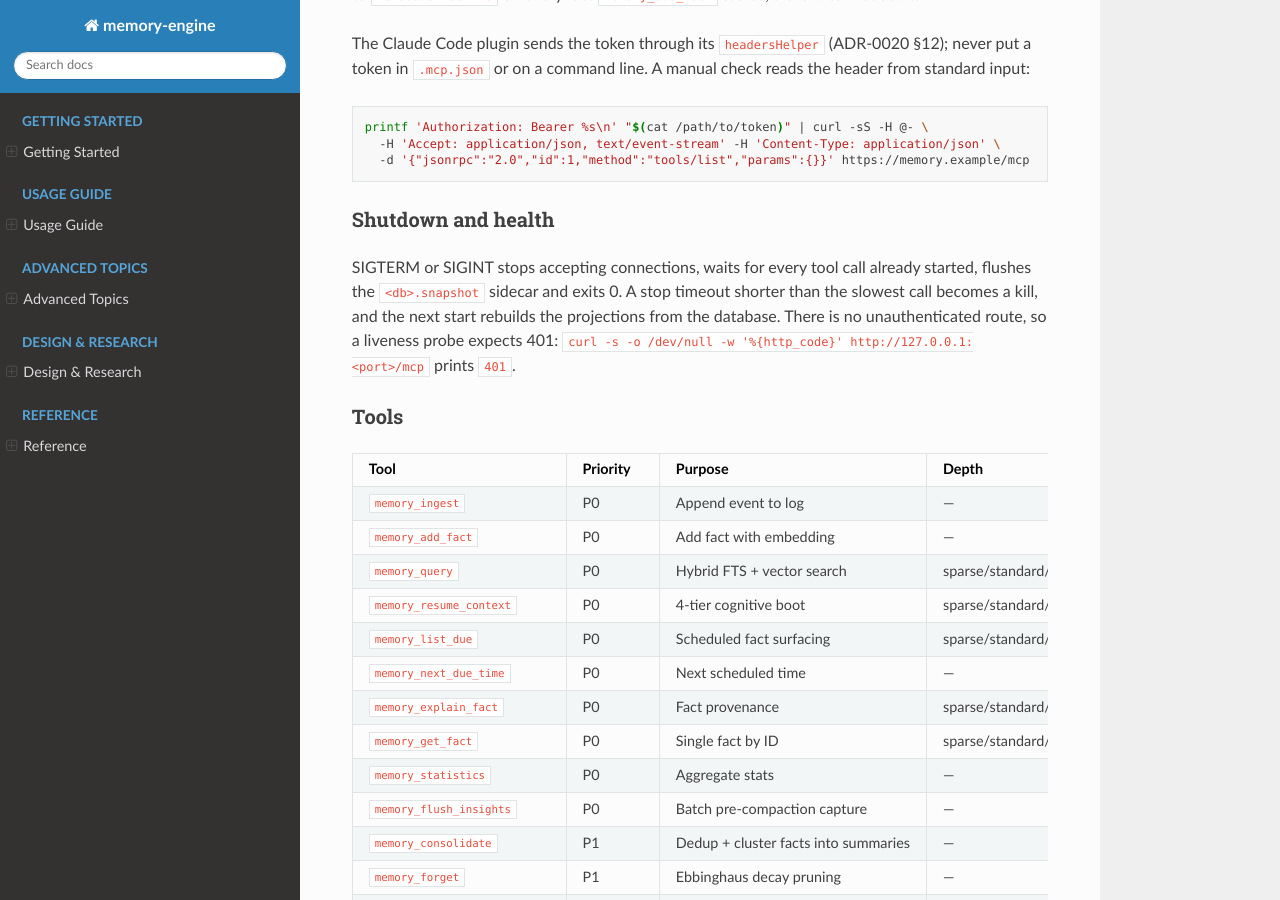
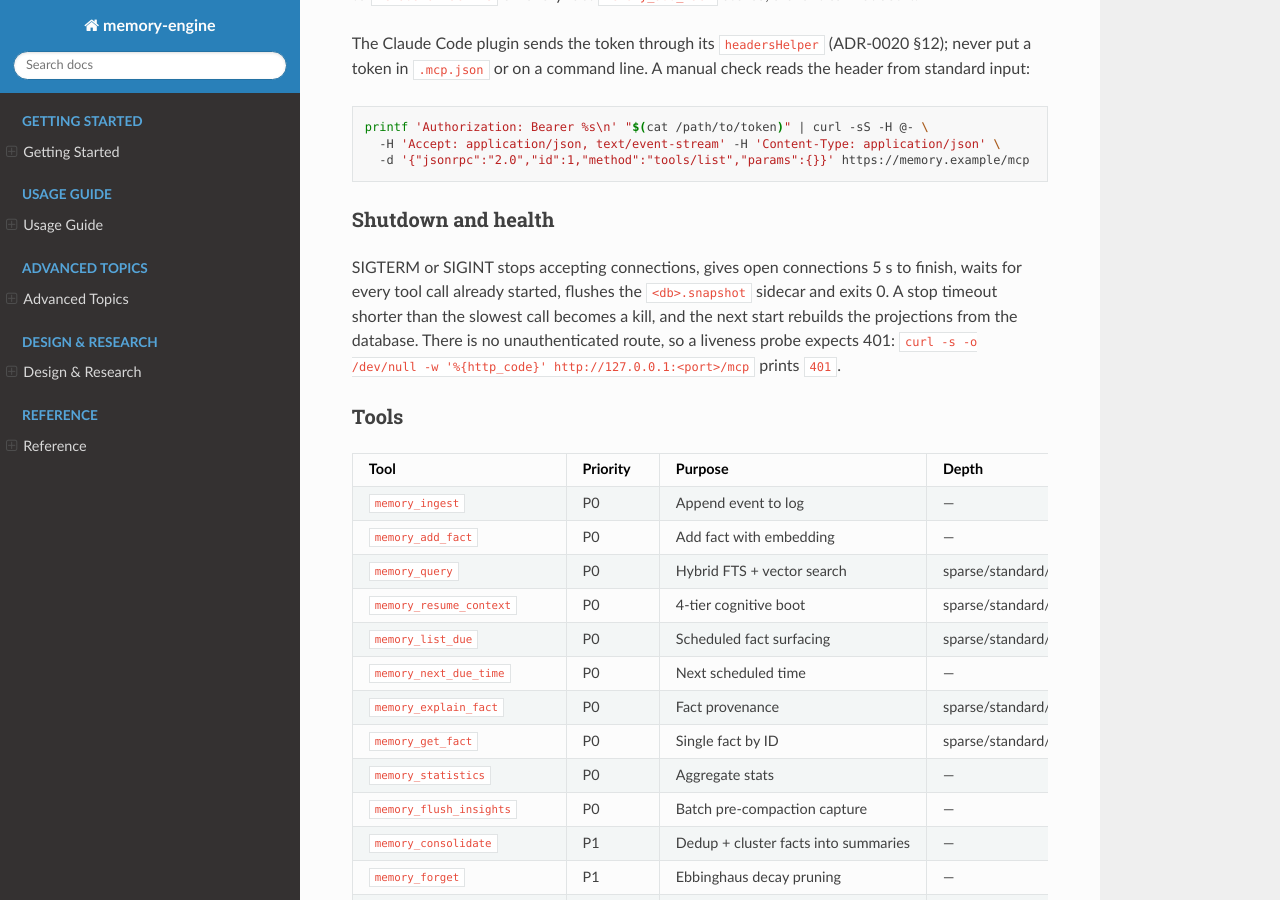
Before and after one commit to dutiona/memory-engine, a Sphinx documentation site: the page built from docs/reference/mcp-server.md, in a window 1280 px wide and 900 px high, scrolled down 3086 px. Built offline with Sphinx 7.4.7 and the Read the Docs theme 3.1.0, drawn with Linux system fonts in a browser that asks for light colours; pages that are not in the unit, such as notebooks, are missing from menus.

Commit message:
docs(mcp): state the shutdown's connection grace period
Refs dutiona/infra#37

```diff
--- a/docs/reference/mcp-server.md
+++ b/docs/reference/mcp-server.md
@@ -125,8 +125,8 @@ printf 'Authorization: Bearer %s\n' "$(cat /path/to/token)" | curl -sS -H @- \
 
 ### Shutdown and health
 
-SIGTERM or SIGINT stops accepting connections, waits for every tool call already started, flushes the
-`<db>.snapshot` sidecar and exits 0. A stop timeout shorter than the slowest call becomes a kill, and the next start
+SIGTERM or SIGINT stops accepting connections, gives open connections 5 s to finish, waits for every tool call
+already started, flushes the `<db>.snapshot` sidecar and exits 0. A stop timeout shorter than the slowest call becomes a kill, and the next start
 rebuilds the projections from the database. There is no unauthenticated route, so a liveness probe expects 401:
 `curl -s -o /dev/null -w '%{http_code}' http://127.0.0.1:<port>/mcp` prints `401`.
 
```
